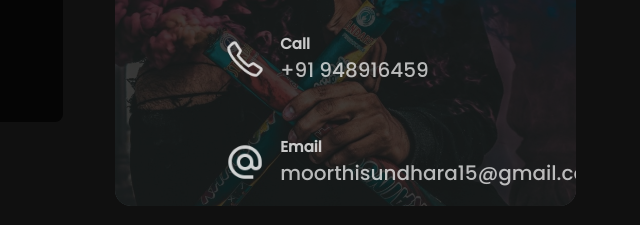
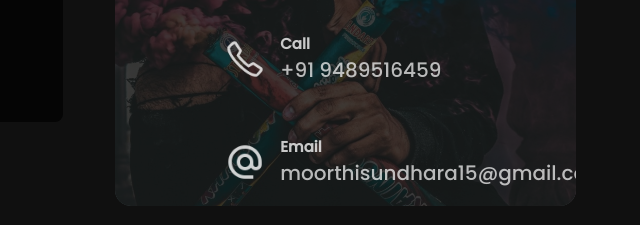
Before and after one commit to Sundharamoorthi0105/Portfilo-website, a plain HTML site: page index.html in a window 1280 px wide. Shown: the part 5152-5377 px from the top of the page, 640-1280 px from the left. Drawn offline with nearby package versions, Linux system fonts and the light colour scheme.

Commit message:
Update phone number in contact information

```diff
--- a/index.html
+++ b/index.html
@@ -558,7 +558,7 @@
                         <div class="contact-info-icon-text">
                             <h6>Call</h6>
                             <a href="tel:+91 9489516459" class="contact-link">
-                                <p>+91 948916459</p>
+                                <p>+91 9489516459</p>
                             </a>
                         </div>
                     </div>
```
